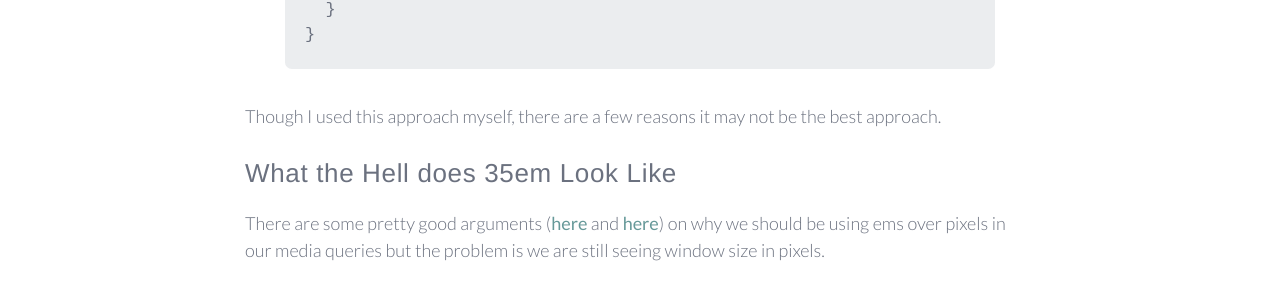
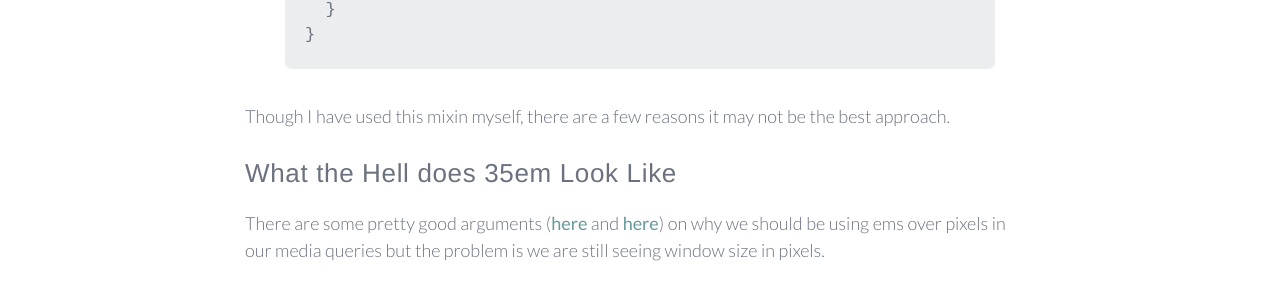
Before and after one commit to sassbreak/sassbreak.github.io, a Jekyll site: the page built from _posts/2015-03-06-flexible-media-query-mixin.md, in a window 1280 px wide and 900 px high, scrolled down 1282 px. Shown: the part 155-448 px from the top of the window. Built offline with Jekyll 4.4.1, drawn with Linux system fonts in a browser that asks for light colours; comment, search, counter and statistics services are not loaded.

```diff
--- a/_posts/2015-03-06-flexible-media-query-mixin.md
+++ b/_posts/2015-03-06-flexible-media-query-mixin.md
@@ -35,7 +35,7 @@
 }
 {% endhighlight %}
 
-Though I used this approach myself, there are a few reasons it may not be the best approach.
+Though I have used this mixin myself, there are a few reasons it may not be the best approach.
 
 ##What the Hell does 35em Look Like
 
```
